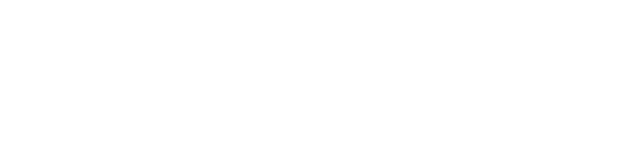
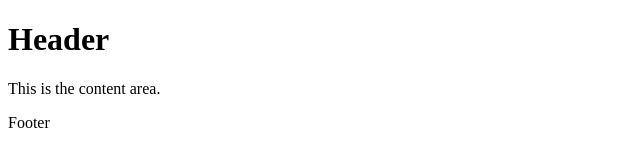
Before and after one commit to kikimi0976-web/figma-test, a plain HTML site: page figma to html/index.html in a window 1280 px wide. Shown: the whole page, without its empty margins (0-640 px from the left). Drawn offline with Linux system fonts and the light colour scheme.

Commit message:
2nd commit

```diff
--- a/figma to html/index.html
+++ b/figma to html/index.html
@@ -5,5 +5,17 @@
     <meta name="viewport" content="width=device-width, initial-scale=1.0" />
     <title>Document</title>
   </head>
-  <body></body>
+  <body>
+    <div class="container">
+      <div class="header">
+        <h1>Header</h1>
+      </div>
+      <div class="content">
+        <p>This is the content area.</p>
+      </div>
+      <div class="footer">
+        <p>Footer</p>
+      </div>
+    </div>
+  </body>
 </html>
```
